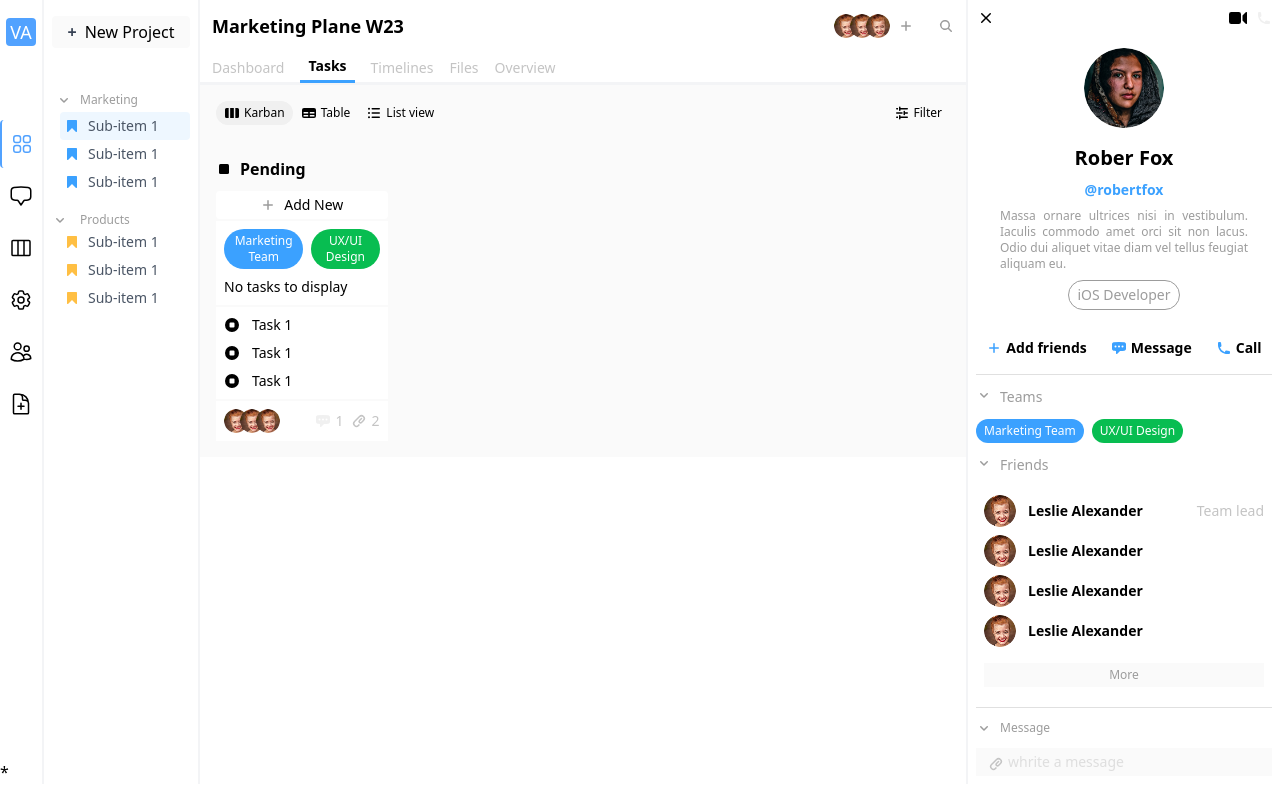
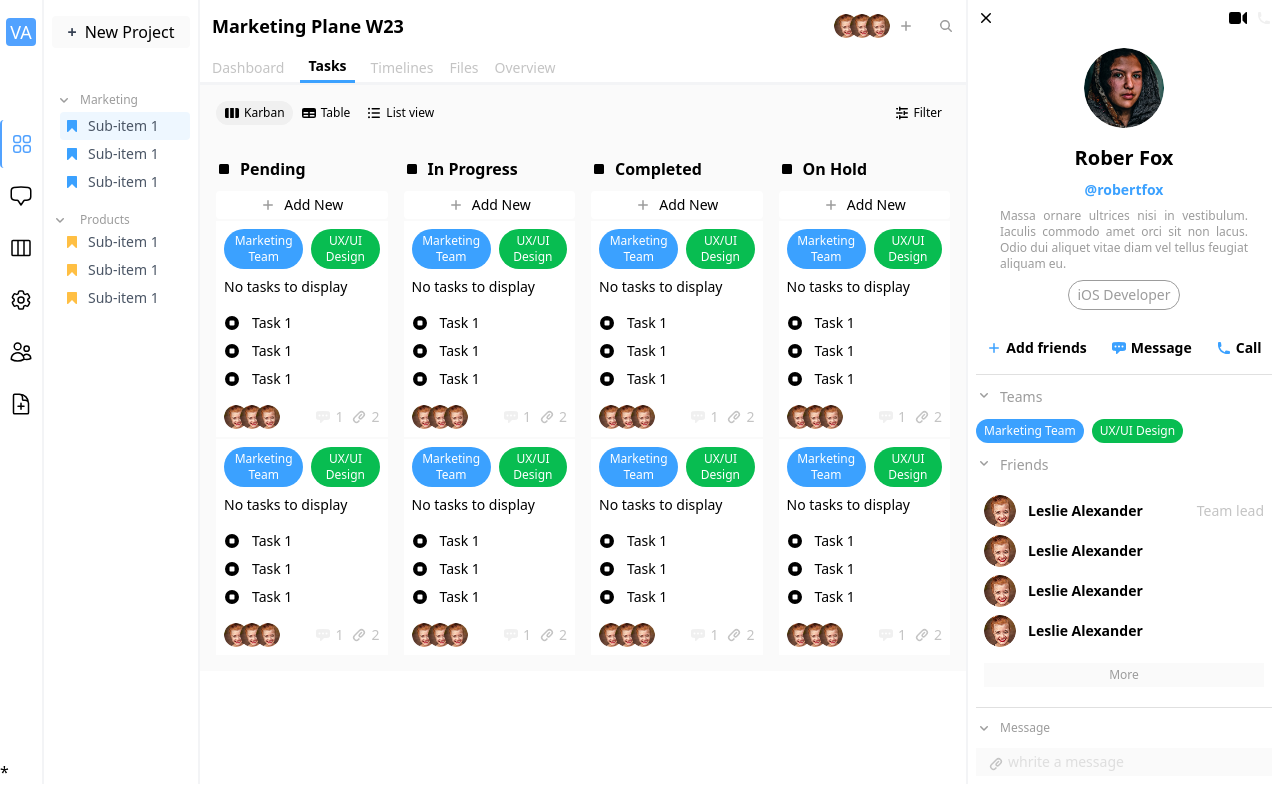
Before and after one commit to Lova1401Code/task-manager-frontend, a React (Vite) app: page / in a window 1280 px wide. Built offline with nearby package versions, Linux system fonts and the light colour scheme.

Commit message:
feat: integrate tasks and status mapping into Body component for dynamic task display

```diff
--- a/src/pages/Body.jsx
+++ b/src/pages/Body.jsx
@@ -11,6 +11,16 @@ import PaperClipIcon from '../assets/icons/PaperClipIcon'
 import MessageIcon from '../assets/icons/MessageIcon'
 
 export default function Body() {
+    const tasks = [
+        { id: 1, title: "Task 1" },
+        { id: 2, title: "Task 2" }
+    ]
+    const status = [
+        { id: 1, name: "Pending" },
+        { id: 2, name: "In Progress" },
+        { id: 3, name: "Completed" },
+        { id: 4, name: "On Hold" }
+    ]
     return (
         <div className="flex flex-col bg-white">
             <div className="flex  p-3 justify-between w-full items-center">
@@ -57,15 +67,18 @@ export default function Body() {
                 </div>
 
                 <div className="grid grid-cols-1 md:grid-cols-3 lg:grid-cols-4 gap-4 p-4">
+                    { status.map((stat) => (
                         <div className="flex flex-col gap-0.5">
                         <div className="flex justify-start items-center gap-1">
                             <span className="mr-1"><MarkIcon /></span>
-                            <h2 className="text-md font-semibold">Pending</h2>
+                            <h2 className="text-md font-semibold">{stat.name}</h2>
                         </div>
                         <button className="flex mt-2 gap-1 items-center justify-center w-full bg-white px-2 py-1 rounded">
                             <span className="mr-1"><PlusIcon /></span>
                             <span className="text-sm">Add New</span>
                         </button>
+                        {tasks.map((task) => (
+                            <div className="flex flex-col">
                             <div className="flex flex-col gap-2 p-2 bg-white">
                                 <div className="flex gap-2">
                                     <button className="rounded-full bg-[#3BA1FF] px-2 py-1 text-white text-xs">Marketing Team</button>
@@ -105,6 +118,9 @@ export default function Body() {
                                 </div>
                             </div>
                         </div>
+                        ))}
+                    </div>
+                    ))}
                 </div>
             </div>
          </div>
```
Lines whose indentation alone changed are shown as unchanged.
